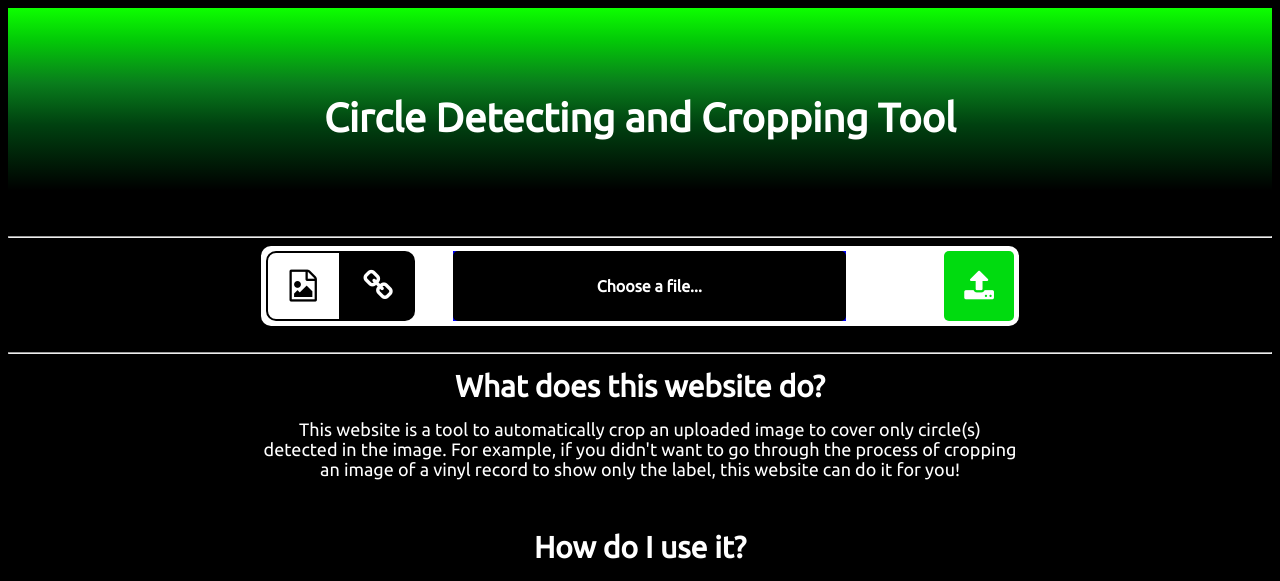
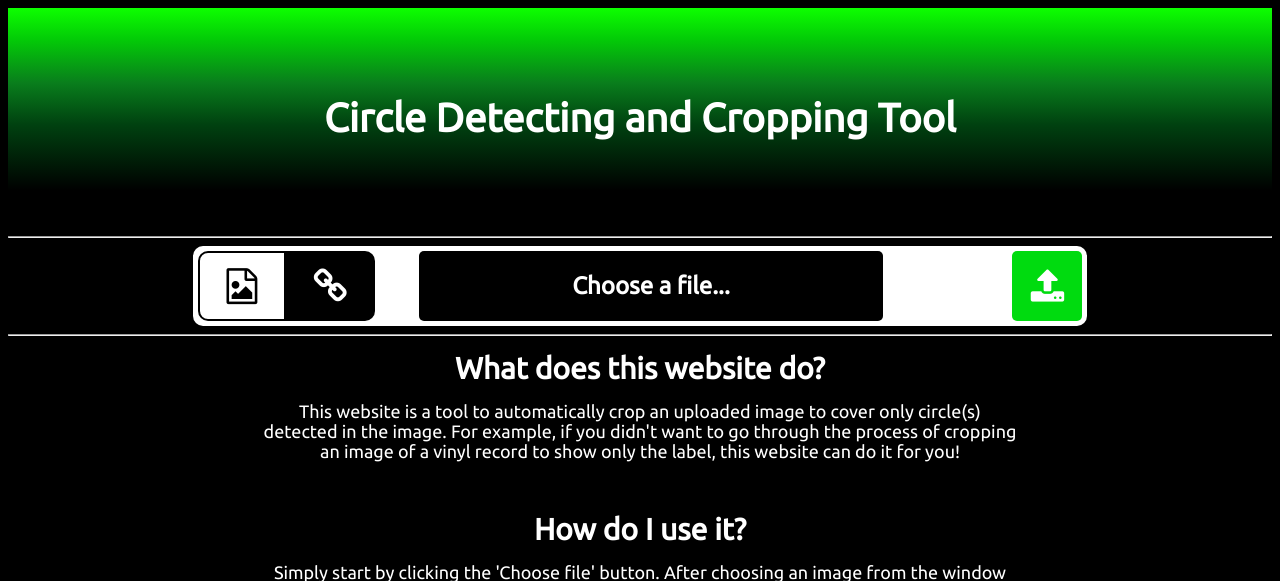
Before and after one commit to as16989/circdetectweb, a Flask app: template templates/index.html in a window 1280 px wide. Shown: the top 581 px of the page. Run offline with Flask 2, Linux system fonts and the light colour scheme; the template is opened without the code that fills it: most values are stand-ins (such as "Sample title", 1, 10 or a date in 2020); some libraries are stand-ins or nearby versions.

Commit message:
just need to clean up now i think

```diff
--- a/app.py
+++ b/app.py
@@ -11,7 +11,7 @@
 
 app = Flask(__name__)
 jsglue = JSGlue(app)
-app.config['MAX_CONTENT_LENGTH'] = 1024 * 1024
+#app.config['MAX_CONTENT_LENGTH'] = 1024 * 1024
 app.config['UPLOAD_EXTENSIONS'] = ['.jpg', '.png', '.gif']
 app.config['UPLOAD_HEADERS'] = ['image/png', 'image/jpg', 'image/jpeg']
 app.config['UPLOAD_PATH'] = 'uploads'
@@ -21,9 +21,14 @@
     delete_existing_files();
     return render_template('index.html')
 
+@app.errorhandler(413)
+def request_entity_too_large(error):
+    return jsonify(paths=['toolarge'])
+
 @app.route('/uploadfile', methods=['POST'])
 def upload_files():
     delete_existing_files();
+    print('doing the choose g BEFORE')
     if 'file' in request.files:
         print('doing the choose file ting')
         uploaded_file = request.files['file']
@@ -31,7 +36,7 @@
         if filename != '':
             file_ext = os.path.splitext(filename)[1]
             if file_ext not in app.config['UPLOAD_EXTENSIONS']:
-                abort(400)
+                return jsonify(paths=['badfile'])
             filepath = os.path.join(app.config['UPLOAD_PATH'], filename)
             uploaded_file.save(filepath)
             return detector(filepath)
@@ -80,6 +85,8 @@
 def detector(img_path):
     print('YOUR HEAD' + img_path)
     imgcolor = cv2.imread(img_path)
+    if (np.size(imgcolor,0) > 1024 or np.size(imgcolor,1) > 1024):
+        return jsonify(paths=['toobig'])
     img = cv2.cvtColor(imgcolor, cv2.COLOR_BGR2GRAY)
     img = cv2.equalizeHist(img)
 
--- a/static/css/main.css
+++ b/static/css/main.css
@@ -39,9 +39,10 @@
   background-color: white;
   height: 70px;
   padding:5px 5px;
-  margin-left: 20%;
-  margin-right: 20%;
+  width: 70%;
   border-radius: 10px;
+  display: block;
+  margin: 0 auto;
 }
 
 div.form {
@@ -58,6 +59,7 @@
   display: inline-block;
   background-color: blue;
   text-align: left;
+  border-radius: 10px;
 }
 
 input.urlform {
@@ -110,6 +112,7 @@
   width: 100%;
   overflow:hidden;
   border-radius: 5px;
+  font-size: 3vw;
   /* margin-left: 1%; */
   font-weight: 700;
   color: white;
@@ -117,6 +120,8 @@
   cursor: pointer;
   text-align: center;
 }
+
+
 
 .inputfile:focus + label, .inputfile + label:hover {
   background-color: green;
@@ -138,6 +143,8 @@
   float: left;
   width: 10%;
   height: 100%;
+  font-size: 4vw;
+
   border-radius: 10px 0px 0px 10px;
   -webkit-box-sizing: border-box;
   cursor: pointer;
@@ -153,6 +160,8 @@
   float: left;
   width: 10%;
   height: 100%;
+  font-size: 4vw;
+
   border-radius: 0px 10px 10px 0px;
   -webkit-box-sizing: border-box;
   cursor: pointer;
@@ -189,3 +198,21 @@
   0% { transform: rotate(0deg); }
   100% { transform: rotate(360deg); }
 }
+
+@media screen and (min-width: 800px) {
+  .inputfile + label {
+    font-size: 24px;
+  }
+  #fileButton {
+    font-size: 36px;
+  }
+  #urlButton {
+    font-size: 36px;
+  }
+}
+
+#imagePlaceholder {
+  display: block;
+  text-align: center;
+  vertical-align: top;
+}
--- /dev/null
+++ b/static/js/filename.js
@@ -0,0 +1,18 @@
+'use strict';
+
+console.log('filename loaded');
+
+var inputs = document.querySelectorAll( '.inputfile' );
+Array.prototype.forEach.call( inputs, function( input ){
+  var label	 = input.nextElementSibling;
+  var labelVal = label.innerHTML;
+  input.addEventListener( 'change', function( e ){
+    var fileName = '';
+    fileName = e.target.value.split( '\\' ).pop();
+    console.log(fileName);
+    if( fileName )
+    label.innerHTML = fileName;
+    else
+    label.innerHTML = labelVal;
+  });
+});
--- a/templates/index.html
+++ b/templates/index.html
@@ -9,32 +9,27 @@
 <div class="choose">
 
   <div id="fileButton" class="fileOrUrl" onclick="tab_file()">
-    <i class="fa fa-file-image-o" style="font-size:32px;"></i>
+    <i class="fa fa-file-image-o"></i>
 
   </div>
   <div id="urlButton"  class="fileOrUrl" onclick="tab_url()">
-    <i class="fa fa-link" style="font-size:32px;"></i>
+    <i class="fa fa-link"></i>
 
   </div>
-
-
-  <!-- <div class="test"></div> -->
 
   <div class="form">
 
     <form method="POST" action="/uploadfile" enctype="multipart/form-data" id="choose" class="uploader">
       <div class="choosefile">
         <input type="file" name="file" id="file" class="inputfile">
-        <label for="file">Choose a file...</label>
+        <label id ="file_label" for="file">Choose a file...</label>
       </div>
       <div class="submit">
-        <!-- <input type="submit" onClick="enableLoader()" value="Submit" id="submitbutton1"> -->
         <button type="submit" onClick="enableLoader()" id="submitbutton1" class="submitter">
-          <i class="fa fa-upload" style="font-size:32px;"></i>
+          <i class="fa fa-upload" style="font-size:36px;"></i>
         </button>
       </div>
     </form>
-
 
     <form method="POST" action="/uploadfile" enctype="multipart/form-data" id="url" class="initial-hide uploader">
       <div class="choosefile">
@@ -44,17 +39,21 @@
       <div class="submit">
         <!-- <input type="submit" onClick="enableLoader()" value="Submit" id="submitbutton2" class="submit"> -->
         <button type="submit" onClick="enableLoader()" id="submitbutton2" class="submitter">
-          <i class="fa fa-upload" style="font-size:32px;"></i>
+          <i class="fa fa-upload" style="font-size:36px;"></i>
         </button>
       </div>
     </form>
   </div>
 </div>
-<br>
+
 
 <div class="loader" id="loader"></div>
 
-<div id="imagePlaceholder"></div>
+<div id="imagePlaceholder">
+
+</div>
+
+<script src="{{url_for('static', filename='js/filename.js')}}"></script>
 
 <hr>
 <h2 id="hidetest">What does this website do?</h2>
```
Also changed, not shown: static/js/changer.js (added, +11 -0 lines), static/js/imageload.js (+43 -0 lines), cannypy.jpg, dirpy.jpg, uploads/cropped134by139.jpg (added), uploads/cropped53by56.jpg (added), uploads/cropped57by54.jpg (deleted).
